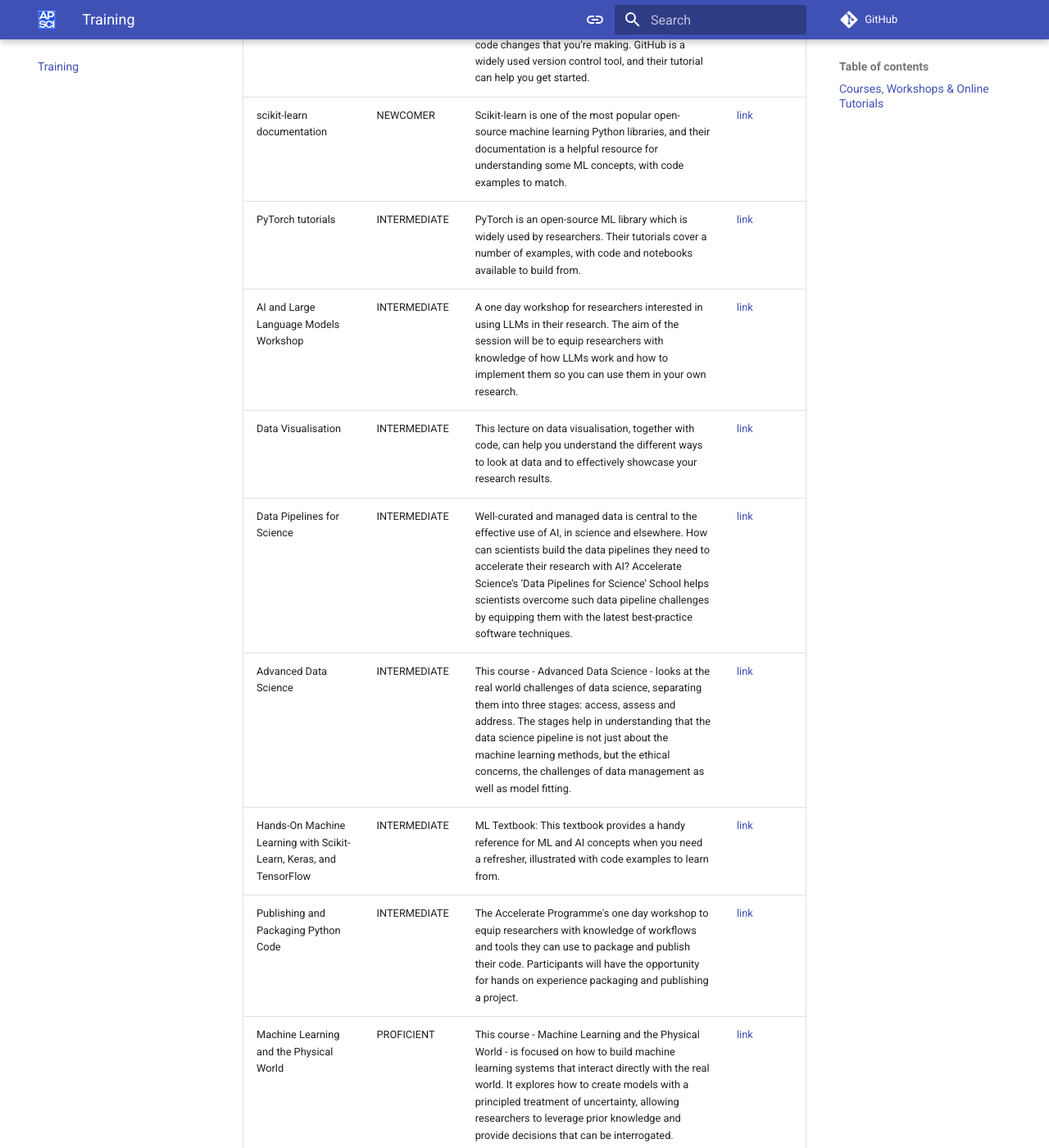
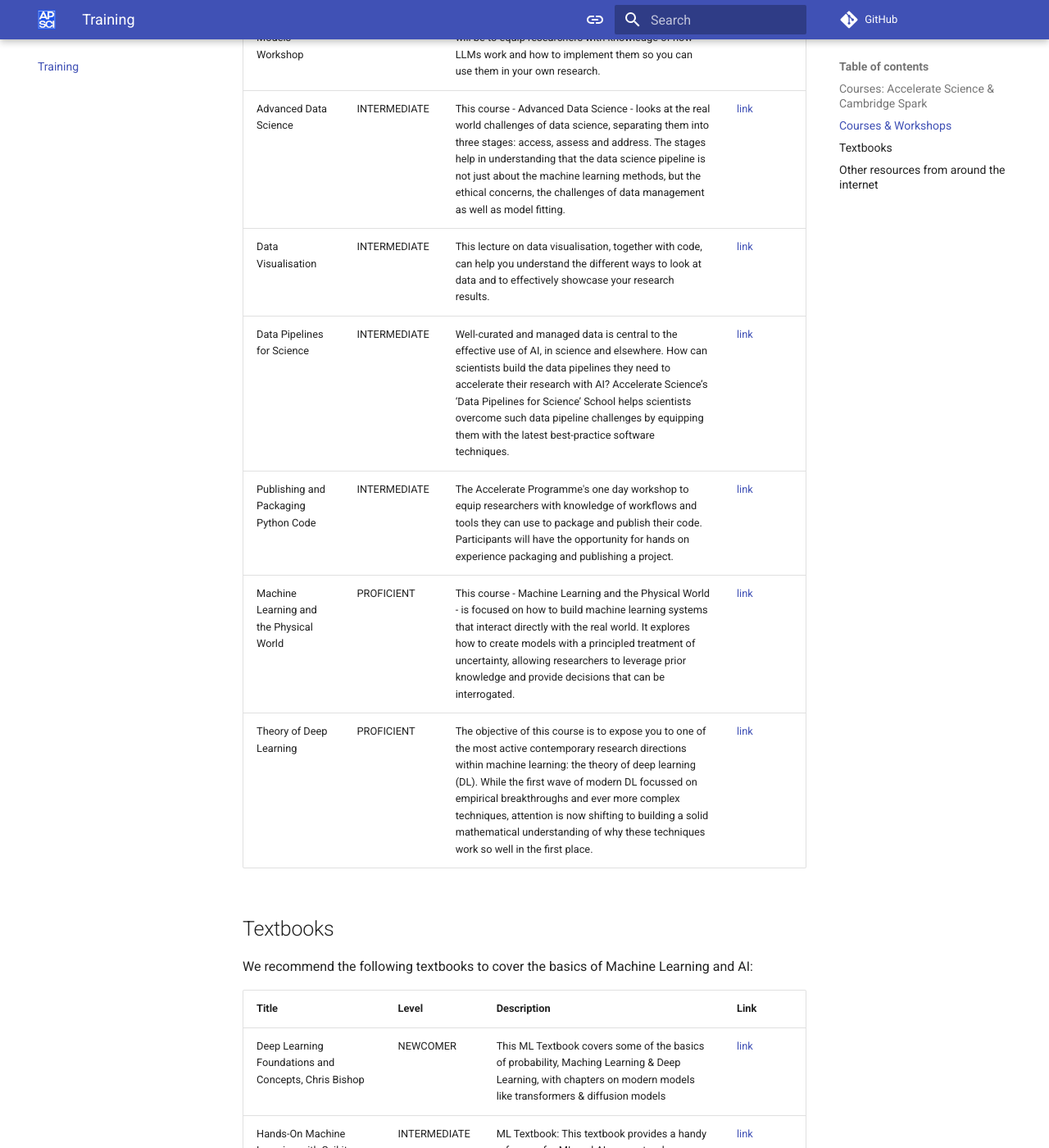
Before and after one commit to acceleratescience/resource-hub, an MkDocs documentation site: the page built from docs/training.md, in a window 1280 px wide and 1400 px high, scrolled down 1651 px. Shown: the whole window at 82% size. Built offline with MkDocs 1.6.1 and Material for MkDocs 9.7.7, drawn with Linux system fonts in a browser that asks for light colours; comment, search, counter and statistics services are not loaded; some of the changed text lies outside the part shown.

Commit message:
Added images & other changes

```diff
--- a/docs/training.md
+++ b/docs/training.md
@@ -13,24 +13,45 @@
 
 [CONTACT US :fontawesome-solid-paper-plane:](mailto:accelerate-mle@cst.cam.ac.uk){ .md-button }
 
-## Courses, Workshops & Online Tutorials
+## Courses: Accelerate Science & Cambridge Spark
+These online courses are run jointly between the Accelerate programme and Cambridge Spark, and are available for university researchers to sign up to.
 
 | Title       | Level | Description                          | Link |
 | ----------- | ----- | ------------------------------------ | ---- |
 | Python Programming for Science | NEWCOMER | This 1-3 day self-learning module introduces the fundamentals of Python, some of the kinds of data it can handle, and how to store that data. Designed for researchers across disciplines, it supports learners to rapidly learn how to code in the context of working with real-world data. To access the module, register at the link.  | [link](https://acceleratescience.github.io/resources/python-programming-for-science.html) |
 | Data Residency | NEWCOMER | The Accelerate Programme offers PhDs and postdocs in disciplines across Cambridge University the opportunity to participate in a 5-week ‘Data for Science’ training course. This structured Accelerate-Cambridge Spark ‘Introducing Data Science for Research’ will equip scientists with modern practical data analysis skills using Python in a virtual instructor-led accelerated masterclass. | [link](https://acceleratescience.github.io/resources/introducing-data-science-for-science.html) |
 | ML Academy | NEWCOMER | This 12 month introduction to Machine Learning is a structured Accelerate-Cambridge Spark course. With the fundamentals of AI and ML, and a selection of modules to choose from, the course is designed to give you the knowledge to confidently begin using ML in your work.   |  |
+
+
+
+## Courses & Workshops
+Other courses taught within the university are created by the Accelerate Programme's Machine Learning Engineers and researchers.
+
+| Title       | Level | Description                          | Link |
+| ----------- | ----- | ------------------------------------ | ---- |
+| ML and Adaptive Intelligence | NEWCOMER | This course - Machine Learning and Adaptive Intelligence - was originally delivered at the University of Sheffield (2011-2015), but has been updated with current material to introduce key concepts and methods in machine learning.  | [link](https://mlatcl.github.io/mlai/) |
+| AI and Large Language Models Workshop | INTERMEDIATE | A one day workshop for researchers interested in using LLMs in their research. The aim of the session will be to equip researchers with knowledge of how LLMs work and how to implement them so you can use them in your own research.  | [link](https://acceleratescience.github.io/resources/ai-and-large-language-models-workshop.html) |
+| Advanced Data Science | INTERMEDIATE | This course - Advanced Data Science - looks at the real world challenges of data science, separating them into three stages: access, assess and address. The stages help in understanding that the data science pipeline is not just about the machine learning methods, but the ethical concerns, the challenges of data management as well as model fitting. | [link](https://mlatcl.github.io/advds/) |
+| Data Visualisation | INTERMEDIATE | This lecture on data visualisation, together with code, can help you understand the different ways to look at data and to effectively showcase your research results.  | [link](https://github.com/neelsoumya/visualization_lecture) |
+| Data Pipelines for Science | INTERMEDIATE | Well-curated and managed data is central to the effective use of AI, in science and elsewhere. How can scientists build the data pipelines they need to accelerate their research with AI? Accelerate Science’s ‘Data Pipelines for Science’ School helps scientists overcome such data pipeline challenges by equipping them with the latest best-practice software techniques.  | [link](https://github.com/acceleratescience/data-school-Spring23) |
+| Publishing and Packaging Python Code | INTERMEDIATE | The Accelerate Programme's one day workshop to equip researchers with knowledge of workflows and tools they can use to package and publish their code. Participants will have the opportunity for hands on experience packaging and publishing a project. | [link](https://acceleratescience.github.io/events/packaging-and-publishing-python-code-for-research-workshop.html) |
+| Machine Learning and the Physical World | PROFICIENT | This course - Machine Learning and the Physical World - is focused on how to build machine learning systems that interact directly with the real world. It explores how to create models with a principled treatment of uncertainty, allowing researchers to leverage prior knowledge and provide decisions that can be interrogated.  | [link](https://mlatcl.github.io/mlphysical/) |
+| Theory of Deep Learning | PROFICIENT | The objective of this course is to expose you to one of the most active contemporary research directions within machine learning: the theory of deep learning (DL). While the first wave of modern DL focussed on empirical breakthroughs and ever more complex techniques, attention is now shifting to building a solid mathematical understanding of why these techniques work so well in the first place. | [link](https://www.cl.cam.ac.uk/teaching/2324/R252/) |
+
+## Textbooks
+We recommend the following textbooks to cover the basics of Machine Learning and AI:
+
+| Title       | Level | Description                          | Link |
+| ----------- | ----- | ------------------------------------ | ---- |
 | Deep Learning Foundations and Concepts, Chris Bishop | NEWCOMER | This ML Textbook covers some of the basics of probability, Maching Learning & Deep Learning, with chapters on modern models like transformers & diffusion models  | [link](https://idiscover.lib.cam.ac.uk/permalink/f/1ii55o6/44CAM_ALMA51755683920003606) |
-| ML and Adaptive Intelligence | NEWCOMER | This course - Machine Learning and Adaptive Intelligence - was originally delivered at the University of Sheffield (2011-2015), but has been updated with current material to introduce key concepts and methods in machine learning.  | [link](https://mlatcl.github.io/mlai/) |
+| Hands-On Machine Learning with Scikit-Learn, Keras, and TensorFlow | INTERMEDIATE | ML Textbook: This textbook provides a handy reference for ML and AI concepts when you need a refresher, illustrated with code examples to learn from.  | [link](https://idiscover.lib.cam.ac.uk/permalink/f/t9gok8/44CAM_ALMA51716157040003606) |
+
+
+## Other resources from around the internet
+
+| Title       | Level | Description                          | Link |
+| ----------- | ----- | ------------------------------------ | ---- |
 | Oxford University RSE training | NEWCOMER | The RSE team at Oxford University have created this online resource covering software engineering fundamentals that is useful for anyone learning programming for AI.  | [link](https://train.oxrse.uk/) |
 | Githib’s git tutorial | NEWCOMER | Version control is a key part of the workflow for anyone writing software, to manage and track the code changes that you’re making. GitHub is a widely used version control tool, and their tutorial can help you get started. | [link](https://docs.github.com/en/get-started/quickstart/hello-world) |
 | scikit-learn documentation | NEWCOMER | Scikit-learn is one of the most popular open-source machine learning Python libraries, and their documentation is a helpful resource for understanding some ML concepts, with code examples to match.  | [link](https://scikit-learn.org/stable/) |
 | PyTorch tutorials | INTERMEDIATE | PyTorch is an open-source ML library which is widely used by researchers. Their tutorials cover a number of examples, with code and notebooks available to build from.  | [link](https://pytorch.org/tutorials/) |
-| AI and Large Language Models Workshop | INTERMEDIATE | A one day workshop for researchers interested in using LLMs in their research. The aim of the session will be to equip researchers with knowledge of how LLMs work and how to implement them so you can use them in your own research.  | [link](https://acceleratescience.github.io/resources/ai-and-large-language-models-workshop.html) |
-| Data Visualisation | INTERMEDIATE | This lecture on data visualisation, together with code, can help you understand the different ways to look at data and to effectively showcase your research results.  | [link](https://github.com/neelsoumya/visualization_lecture) |
-| Data Pipelines for Science | INTERMEDIATE | Well-curated and managed data is central to the effective use of AI, in science and elsewhere. How can scientists build the data pipelines they need to accelerate their research with AI? Accelerate Science’s ‘Data Pipelines for Science’ School helps scientists overcome such data pipeline challenges by equipping them with the latest best-practice software techniques.  | [link](https://github.com/acceleratescience/data-school-Spring23) |
-| Advanced Data Science | INTERMEDIATE | This course - Advanced Data Science - looks at the real world challenges of data science, separating them into three stages: access, assess and address. The stages help in understanding that the data science pipeline is not just about the machine learning methods, but the ethical concerns, the challenges of data management as well as model fitting. | [link](https://mlatcl.github.io/advds/) |
-| Hands-On Machine Learning with Scikit-Learn, Keras, and TensorFlow | INTERMEDIATE | ML Textbook: This textbook provides a handy reference for ML and AI concepts when you need a refresher, illustrated with code examples to learn from.  | [link](https://idiscover.lib.cam.ac.uk/permalink/f/t9gok8/44CAM_ALMA51716157040003606) |
-| Publishing and Packaging Python Code | INTERMEDIATE | The Accelerate Programme's one day workshop to equip researchers with knowledge of workflows and tools they can use to package and publish their code. Participants will have the opportunity for hands on experience packaging and publishing a project. | [link](https://acceleratescience.github.io/events/packaging-and-publishing-python-code-for-research-workshop.html) |
-| Machine Learning and the Physical World | PROFICIENT | This course - Machine Learning and the Physical World - is focused on how to build machine learning systems that interact directly with the real world. It explores how to create models with a principled treatment of uncertainty, allowing researchers to leverage prior knowledge and provide decisions that can be interrogated.  | [link](https://mlatcl.github.io/mlphysical/) |
-| Theory of Deep Learning | PROFICIENT | The objective of this course is to expose you to one of the most active contemporary research directions within machine learning: the theory of deep learning (DL). While the first wave of modern DL focussed on empirical breakthroughs and ever more complex techniques, attention is now shifting to building a solid mathematical understanding of why these techniques work so well in the first place. | [link](https://www.cl.cam.ac.uk/teaching/2324/R252/) |
```
Also changed, not shown: docs/software.md (+15 -8 lines), docs/imgs/IMG_8998.jpg (added), docs/imgs/IMG_9492.jpg (added), docs/imgs/john-schnobrich-FlPc9_VocJ4-unsplash.jpg (added), docs/imgs/llm.png (added), docs/imgs/netts.png (added), docs/imgs/rens-dimmendaal_banjong-raksaphakdee_medicines_2000x1440.png (added).
